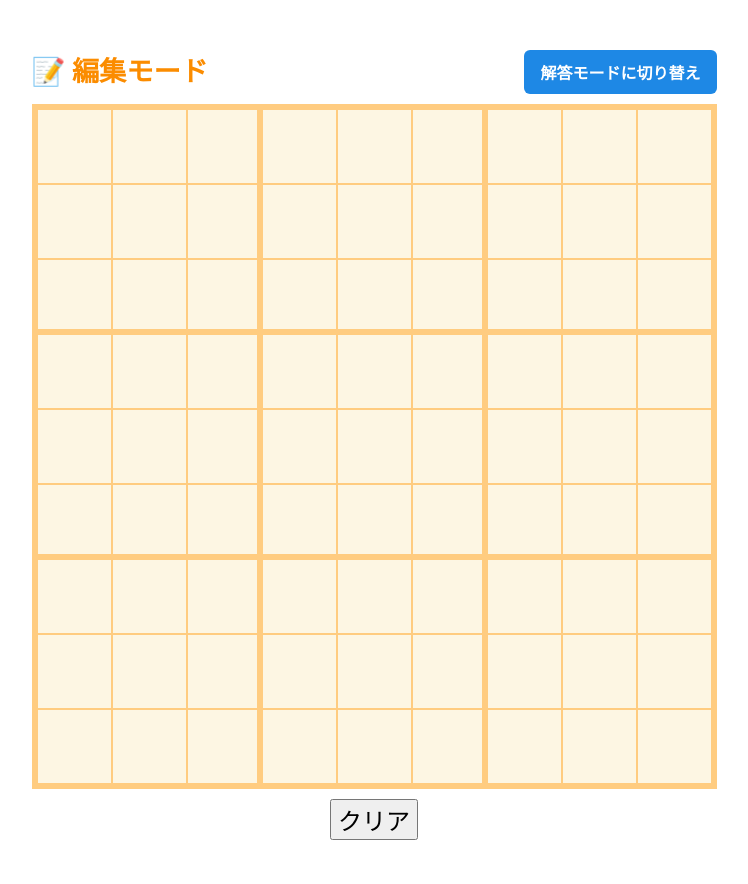
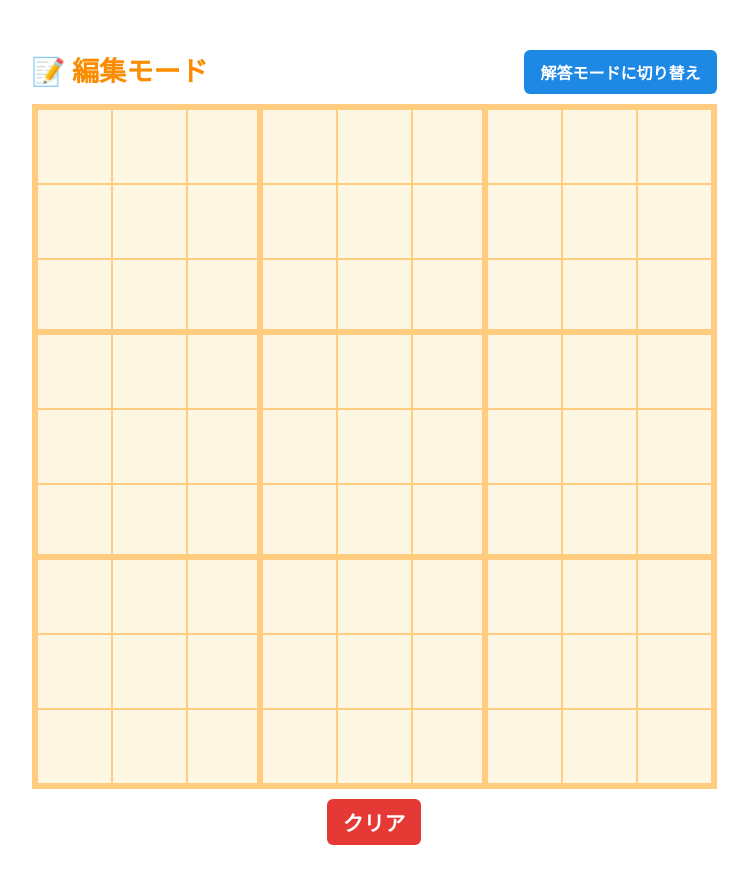
Before and after one commit to wai-doi/sudoku-board, a Vue app: page / in a window 1280 px wide. Shown: the top 884 px of the page, without its empty margins (266-1014 px from the left). Built offline with nearby package versions, Linux system fonts and the light colour scheme; the HTML template or start-up script is replaced by a standard one.

Commit message:
Apply UI styling for clear button

```diff
--- a/src/components/ClearButton.vue
+++ b/src/components/ClearButton.vue
@@ -4,7 +4,18 @@
 
 <style scoped>
 .clear-button {
-  font-size: 1.5rem;
+  padding: 8px 16px;
+  font-size: 1.3rem;
+  font-weight: bold;
+  color: white;
   cursor: pointer;
+  background-color: #e53935;
+  border: none;
+  border-radius: 6px;
+  transition: background-color 0.3s ease;
+}
+
+.clear-button:hover {
+  background-color: #c62828;
 }
 </style>
```
